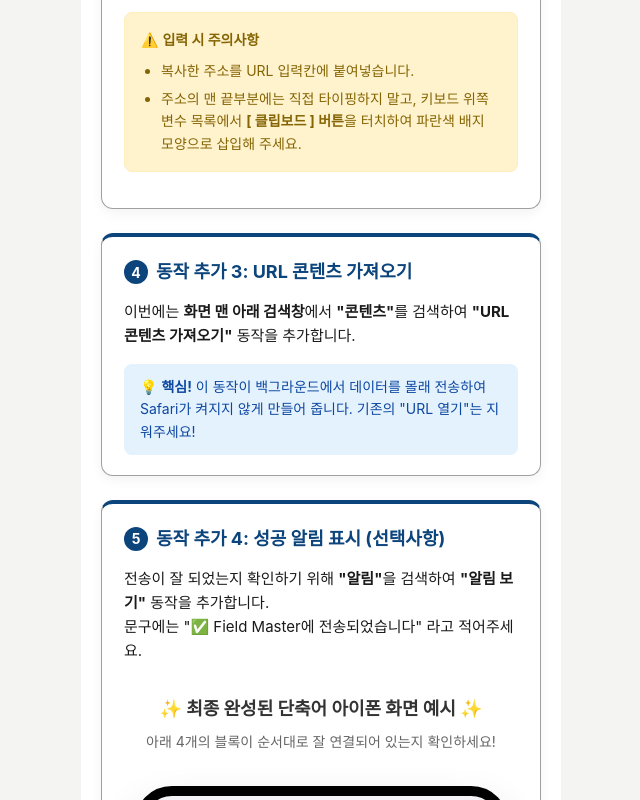
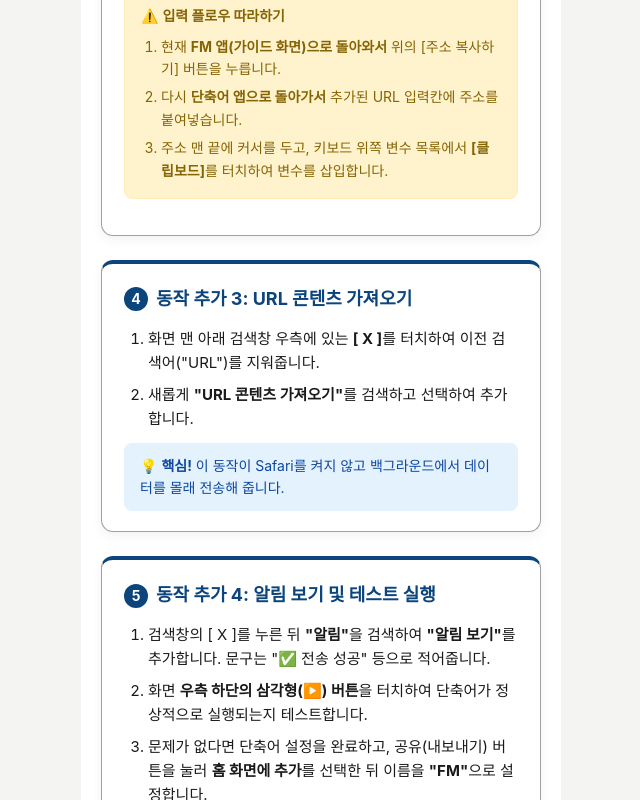
Before and after one commit to ilikefeeling/knts, a Next.js app: page /ios-guide in a window 1280 px wide. Shown: the part 1300-2100 px from the top of the page, without its empty margins (319-959 px from the left). Built offline with nearby package versions, Linux system fonts and the light colour scheme; no server answers.

Commit message:
knts_ios3333

```diff
--- a/app/ios-guide/page.tsx
+++ b/app/ios-guide/page.tsx
@@ -211,7 +211,7 @@ export default function IosGuidePage() {
 
       <Step no={3} title="동작 추가 2: 나만의 개인 URL 구성하기">
         <p style={{ marginBottom: "16px", wordBreak: "keep-all" }}>
-          다시 <strong>화면 맨 아래 검색창</strong>에서 <strong>"URL"</strong>(단어만)을 검색하여 <strong>지구본 모양 아이콘</strong>이 있는 항목을 추가합니다. 그리고 입력칸에 아래 주소를 복사하여 붙여넣습니다.
+          다시 <strong>화면 맨 아래 검색창</strong>에서 <strong>"URL"</strong>(단어만)을 검색하여 <strong>지구본 모양 아이콘</strong>이 있는 항목을 추가합니다.
         </p>
 
         <div style={{ padding: "16px", backgroundColor: "#f8f9fa", borderRadius: "8px", border: "1px solid #dee2e6", marginBottom: "16px", wordBreak: "break-all" }}>
@@ -219,36 +219,37 @@ export default function IosGuidePage() {
           <code style={{ display: "block", padding: "8px", backgroundColor: "#e9ecef", borderRadius: "4px", marginBottom: "8px", userSelect: "all" }}>
             {fullUrl}
           </code>
-          <button className="btn btn-primary" onClick={handleCopy} style={{ padding: "8px 16px", fontSize: "14px" }}>
+          <button className="btn btn-primary" onClick={handleCopy} style={{ padding: "8px 16px", fontSize: "14px", width: "100%" }}>
             {copied ? "✅ 복사 완료!" : "주소 복사하기"}
           </button>
         </div>
 
         <div style={{ padding: "16px", backgroundColor: "#fff3cd", color: "#856404", borderRadius: "8px", fontSize: 14, border: "1px solid #ffeeba", marginBottom: "16px" }}>
-          ⚠️ <strong>입력 시 주의사항</strong><br/>
-          <ul style={{ margin: "8px 0 0 0", paddingLeft: "20px" }}>
-            <li style={{ marginBottom: "6px" }}>복사한 주소를 URL 입력칸에 붙여넣습니다.</li>
-            <li>
-              주소의 맨 끝부분에는 직접 타이핑하지 말고, 키보드 위쪽 변수 목록에서 <strong>[ 클립보드 ] 버튼</strong>을 터치하여 파란색 배지 모양으로 삽입해 주세요.
-            </li>
-          </ul>
+          ⚠️ <strong>입력 플로우 따라하기</strong><br/>
+          <ol style={{ margin: "8px 0 0 0", paddingLeft: "20px" }}>
+            <li style={{ marginBottom: "6px" }}>현재 <strong>FM 앱(가이드 화면)으로 돌아와서</strong> 위의 [주소 복사하기] 버튼을 누릅니다.</li>
+            <li style={{ marginBottom: "6px" }}>다시 <strong>단축어 앱으로 돌아가서</strong> 추가된 URL 입력칸에 주소를 붙여넣습니다.</li>
+            <li>주소 맨 끝에 커서를 두고, 키보드 위쪽 변수 목록에서 <strong>[클립보드]</strong>를 터치하여 변수를 삽입합니다.</li>
+          </ol>
         </div>
       </Step>
 
       <Step no={4} title="동작 추가 3: URL 콘텐츠 가져오기">
-        <p style={{ marginBottom: "16px" }}>
-          이번에는 <strong>화면 맨 아래 검색창</strong>에서 <strong>"콘텐츠"</strong>를 검색하여 <strong>"URL 콘텐츠 가져오기"</strong> 동작을 추가합니다.
-        </p>
-        <div style={{ padding: "12px 16px", backgroundColor: "#e3f2fd", color: "#0d47a1", borderRadius: "8px", fontSize: 14 }}>
-          💡 <strong>핵심!</strong> 이 동작이 백그라운드에서 데이터를 몰래 전송하여 Safari가 켜지지 않게 만들어 줍니다. 기존의 "URL 열기"는 지워주세요!
+        <ol style={{ margin: "0", paddingLeft: "1.2rem", fontSize: 15, lineHeight: 1.6 }}>
+          <li style={{ marginBottom: "8px" }}>화면 맨 아래 검색창 우측에 있는 <strong>[ X ]</strong>를 터치하여 이전 검색어("URL")를 지워줍니다.</li>
+          <li style={{ marginBottom: "8px" }}>새롭게 <strong>"URL 콘텐츠 가져오기"</strong>를 검색하고 선택하여 추가합니다.</li>
+        </ol>
+        <div style={{ padding: "12px 16px", backgroundColor: "#e3f2fd", color: "#0d47a1", borderRadius: "8px", fontSize: 14, marginTop: "12px" }}>
+          💡 <strong>핵심!</strong> 이 동작이 Safari를 켜지 않고 백그라운드에서 데이터를 몰래 전송해 줍니다.
         </div>
       </Step>
 
-      <Step no={5} title="동작 추가 4: 성공 알림 표시 (선택사항)">
-        <p style={{ marginBottom: "16px" }}>
-          전송이 잘 되었는지 확인하기 위해 <strong>"알림"</strong>을 검색하여 <strong>"알림 보기"</strong> 동작을 추가합니다.<br/>
-          문구에는 "✅ Field Master에 전송되었습니다" 라고 적어주세요.
-        </p>
+      <Step no={5} title="동작 추가 4: 알림 보기 및 테스트 실행">
+        <ol style={{ margin: "0", paddingLeft: "1.2rem", fontSize: 15, lineHeight: 1.6 }}>
+          <li style={{ marginBottom: "8px" }}>검색창의 [ X ]를 누른 뒤 <strong>"알림"</strong>을 검색하여 <strong>"알림 보기"</strong>를 추가합니다. 문구는 "✅ 전송 성공" 등으로 적어줍니다.</li>
+          <li style={{ marginBottom: "8px" }}>화면 <strong>우측 하단의 삼각형(▶️) 버튼</strong>을 터치하여 단축어가 정상적으로 실행되는지 테스트합니다.</li>
+          <li style={{ marginBottom: "8px" }}>문제가 없다면 단축어 설정을 완료하고, 공유(내보내기) 버튼을 눌러 <strong>홈 화면에 추가</strong>를 선택한 뒤 이름을 <strong>"FM"</strong>으로 설정합니다.</li>
+        </ol>
 
         <div style={{ textAlign: "center", marginBottom: "8px", fontSize: "18px", color: "#333", fontWeight: "bold", marginTop: 32 }}>
           ✨ 최종 완성된 단축어 아이폰 화면 예시 ✨
--- a/app/layout.tsx
+++ b/app/layout.tsx
@@ -2,6 +2,7 @@ import type { Metadata, Viewport } from "next";
 import "./globals.css";
 import RegisterSW from "@/components/RegisterSW";
 import NavBar from "@/components/NavBar";
+import InAppBrowserGuard from "@/components/InAppBrowserGuard";
 
 export const metadata: Metadata = {
   title: "FM(Field-Master)",
@@ -28,6 +29,7 @@ export default function RootLayout({
   return (
     <html lang="ko">
       <body>
+        <InAppBrowserGuard />
         <RegisterSW />
         <div className="app-container">
           <NavBar />
--- /dev/null
+++ b/components/InAppBrowserGuard.tsx
@@ -0,0 +1,117 @@
+"use client";
+
+import { useEffect, useState } from "react";
+
+export default function InAppBrowserGuard() {
+  const [isInApp, setIsInApp] = useState(false);
+  const [copied, setCopied] = useState(false);
+
+  useEffect(() => {
+    if (typeof window === "undefined") return;
+
+    // 이미 홈 화면에 추가되어 PWA 모드로 실행 중인 경우 체크 스킵
+    if (window.matchMedia("(display-mode: standalone)").matches) return;
+
+    const ua = navigator.userAgent.toLowerCase();
+
+    // 대표적인 인앱 브라우저 키워드 목록
+    const inAppRegex = /kakaotalk|naver|line|instagram|fban|fbav|daum|twitter|snapchat/i;
+    const isKakao = /kakaotalk/i.test(ua);
+    const isAndroid = /android/i.test(ua);
+
+    if (inAppRegex.test(ua)) {
+      setIsInApp(true);
+      const targetUrl = window.location.href;
+
+      if (isKakao) {
+        // 카카오톡 전용 스킴으로 외부 브라우저 호출
+        window.location.href = `kakaotalk://web/openExternal?url=${encodeURIComponent(targetUrl)}`;
+      } else if (isAndroid) {
+        // 안드로이드 크롬 인텐트 스킴으로 외부 브라우저 호출
+        const urlWithoutProtocol = targetUrl.replace(/^https?:\/\//, "");
+        window.location.href = `intent://${urlWithoutProtocol}#Intent;scheme=https;package=com.android.chrome;end;`;
+      }
+      // iOS에서 카카오톡이 아닌 경우 (네이버, 인스타그램 등)는 자동 스킴 호출이 보통 막혀있으므로
+      // 상태를 isInApp = true로 유지하여 아래의 차단 UI를 보여줍니다.
+    }
+  }, []);
+
+  if (!isInApp) return null;
+
+  const handleCopy = async () => {
+    try {
+      await navigator.clipboard.writeText(window.location.href);
+      setCopied(true);
+      setTimeout(() => setCopied(false), 2000);
+    } catch (err) {
+      // 클립보드 API가 지원되지 않는 구형 브라우저 대응
+      const textArea = document.createElement("textarea");
+      textArea.value = window.location.href;
+      document.body.appendChild(textArea);
+      textArea.select();
+      document.execCommand("copy");
+      document.body.removeChild(textArea);
+      setCopied(true);
+      setTimeout(() => setCopied(false), 2000);
+    }
+  };
+
+  return (
+    <div style={{
+      position: "fixed",
+      top: 0,
+      left: 0,
+      width: "100vw",
+      height: "100vh",
+      backgroundColor: "#ffffff",
+      zIndex: 999999, // 다른 모든 UI보다 최상단
+      display: "flex",
+      flexDirection: "column",
+      alignItems: "center",
+      justifyContent: "center",
+      padding: "24px",
+      textAlign: "center",
+      fontFamily: "system-ui, -apple-system, sans-serif"
+    }}>
+      <div style={{ fontSize: "64px", marginBottom: "24px" }}>🚫</div>
+      <h2 style={{ fontSize: "24px", fontWeight: "bold", marginBottom: "16px", color: "#333", wordBreak: "keep-all" }}>
+        현재 화면에서는<br/>로그인이 불가능합니다
+      </h2>
+
+      <div style={{ backgroundColor: "#f8f9fa", padding: "16px", borderRadius: "12px", marginBottom: "32px", width: "100%", maxWidth: "340px" }}>
+        <p style={{ fontSize: "15px", color: "#555", margin: 0, lineHeight: 1.5, wordBreak: "keep-all" }}>
+          카카오톡, 네이버 등 외부 앱 내부 화면에서는 보안상의 이유로 <strong>카카오 로그인</strong> 및 <strong>홈 화면 추가</strong>가 차단됩니다.
+        </p>
+      </div>
+
+      <p style={{ fontSize: "16px", color: "#000", fontWeight: "bold", marginBottom: "16px", wordBreak: "keep-all" }}>
+        👇 아래 버튼을 눌러 주소를 복사한 뒤,<br/>
+        <span style={{ color: "#007aff" }}>Safari</span> 또는 <span style={{ color: "#34c759" }}>Chrome</span>에서 열어주세요!
+      </p>
+
+      <button
+        onClick={handleCopy}
+        style={{
+          width: "100%",
+          maxWidth: "320px",
+          padding: "16px",
+          backgroundColor: copied ? "#34c759" : "#007aff",
+          color: "#fff",
+          fontSize: "18px",
+          fontWeight: "bold",
+          border: "none",
+          borderRadius: "12px",
+          cursor: "pointer",
+          marginBottom: "16px",
+          transition: "background-color 0.2s"
+        }}
+      >
+        {copied ? "✅ 앱 주소 복사 완료!" : "🔗 앱 주소 복사하기"}
+      </button>
+
+      <p style={{ fontSize: "14px", color: "#8e8e93", marginTop: "16px", lineHeight: 1.5 }}>
+        복사 후 바탕화면으로 나가서<br/>Safari나 Chrome 앱을 켜고 주소창에 붙여넣기 하세요.
+      </p>
+    </div>
+  );
+}
```
